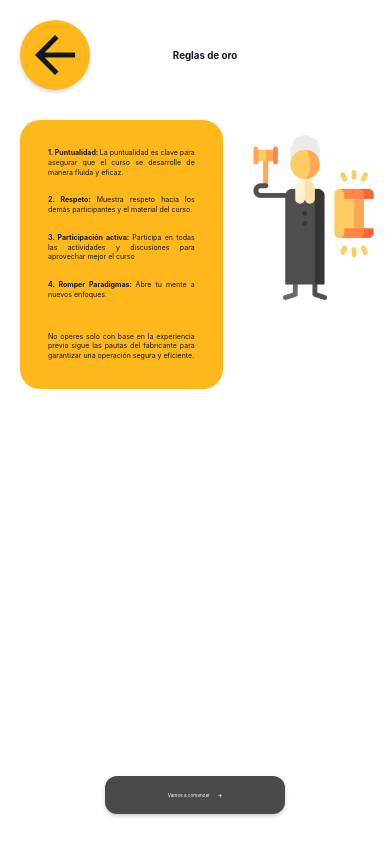
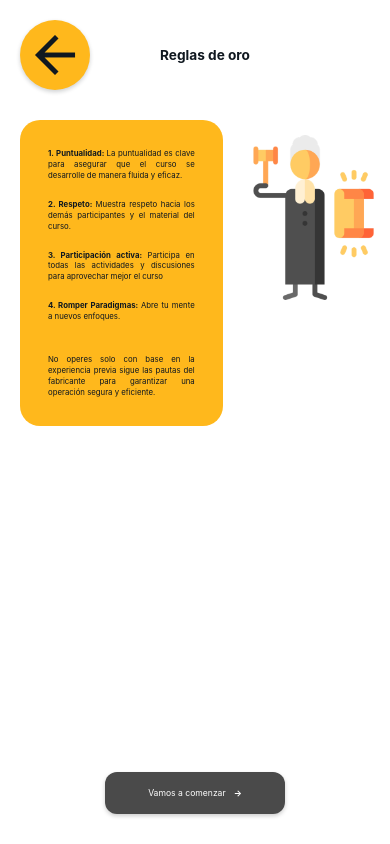
Before and after one commit to Nefta11/minecApp, a React Native app: screen /ReglasDeOroScreen in a window 390 px wide. Built offline with nearby package versions, Linux system fonts and the light colour scheme.

Commit message:
refactor: update font sizes and line heights in ReglasDeOroScreen for improved readability

```diff
--- a/app/components/home/Introduccion/ReglasDeOroScreen.tsx
+++ b/app/components/home/Introduccion/ReglasDeOroScreen.tsx
@@ -150,7 +150,7 @@ const styles = StyleSheet.create({
         color: Colors.Black,
     },
     headerTitle: {
-        fontSize: width * 0.025,
+        fontSize: width * 0.035, // antes: 0.025
         fontWeight: '700',
         color: Colors.Black,
         textAlign: 'center',
@@ -177,27 +177,27 @@ const styles = StyleSheet.create({
         marginBottom: 18,
     },
     ruleNumber: {
-        fontSize: width * 0.018,
+        fontSize: width * 0.020,
         fontWeight: '700',
         color: Colors.Black,
     },
     ruleTitle: {
-        fontSize: width * 0.018,
+        fontSize: width * 0.020,
         fontWeight: '700',
         color: Colors.Black,
     },
     ruleText: {
-        fontSize: width * 0.018,
+        fontSize: width * 0.020,
         fontWeight: '400',
         color: Colors.Black,
-        lineHeight: width * 0.025,
+        lineHeight: width * 0.028, // aumentado
         textAlign: 'justify',
     },
     additionalText: {
-        fontSize: width * 0.018,
+        fontSize: width * 0.020, // aumentado
         fontWeight: '400',
         color: Colors.Black,
-        lineHeight: width * 0.025,
+        lineHeight: width * 0.028, // aumentado
         textAlign: 'justify',
         marginTop: 14,
     },
@@ -232,13 +232,13 @@ const styles = StyleSheet.create({
         justifyContent: 'center',
     },
     startButtonText: {
-        fontSize: width * 0.012,
+        fontSize: width * 0.022, // antes: 0.012
         fontWeight: '400',
         color: Colors.White,
         marginRight: 8,
     },
     startArrow: {
-        fontSize: width * 0.012,
+        fontSize: width * 0.022, // antes: 0.012
         fontWeight: 'bold',
         color: Colors.White,
     },
```
